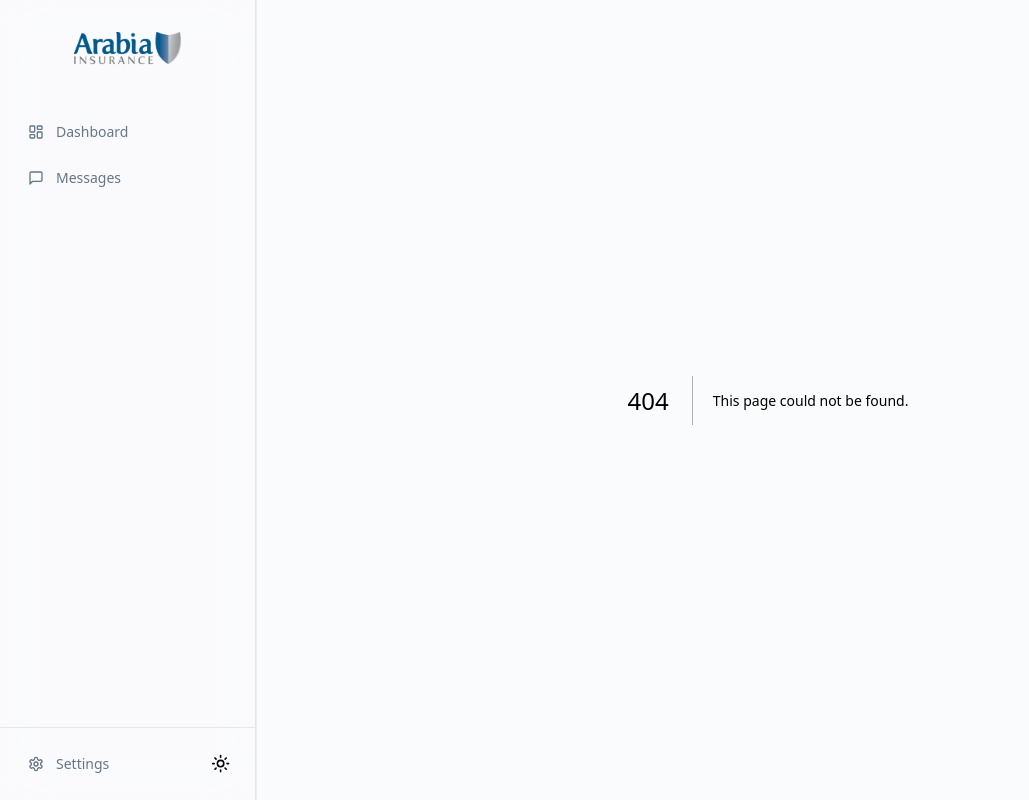
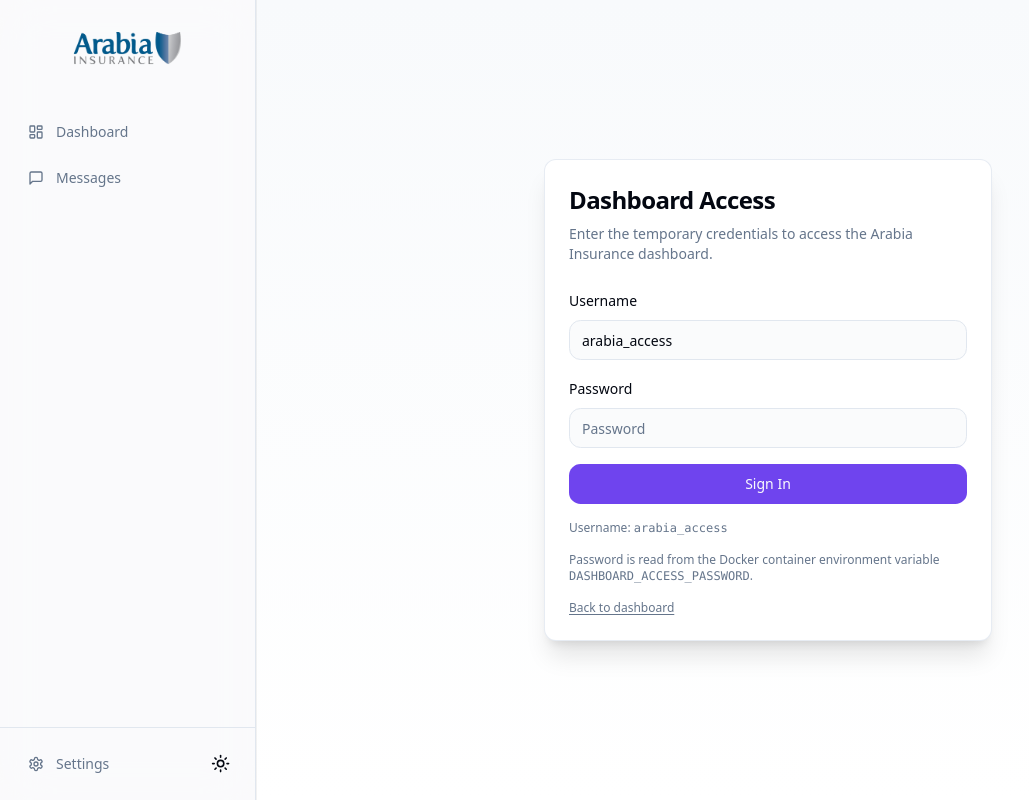
Before and after one commit to SawabP/arabia_insurance_dashboard, a Next.js app: page /auth in a window 1280 px wide. Before the commit this address had no page. Shown: the whole page, without its empty margins (0-1029 px from the left). Built offline with nearby package versions, Linux system fonts and the light colour scheme; no server answers.

Commit message:
Add simple auth gate and rename handoff metrics

```diff
--- a/docker-compose.yml
+++ b/docker-compose.yml
@@ -13,6 +13,7 @@ services:
       DB_USER: ${DB_USER:-arabia_insurance}
       DB_PASSWORD: ${DB_PASSWORD:-aivaa@edata.ae}
       DB_NAME: ${DB_NAME:-aiva}
+      DASHBOARD_ACCESS_PASSWORD: ${DASHBOARD_ACCESS_PASSWORD:-}
     networks:
       - default
       - n8n_default
--- /dev/null
+++ b/src/app/auth/actions.ts
@@ -0,0 +1,41 @@
+'use server';
+
+import { cookies } from 'next/headers';
+import { redirect } from 'next/navigation';
+import {
+    DASHBOARD_AUTH_COOKIE,
+    DASHBOARD_AUTH_COOKIE_VALUE,
+    DASHBOARD_AUTH_PASSWORD_ENV,
+    DASHBOARD_AUTH_USERNAME,
+} from '@/lib/simple-auth';
+
+export async function loginAction(formData: FormData) {
+    const username = String(formData.get('username') || '').trim();
+    const password = String(formData.get('password') || '');
+    const expectedPassword = process.env[DASHBOARD_AUTH_PASSWORD_ENV];
+
+    if (!expectedPassword) {
+        redirect('/auth?error=config');
+    }
+
+    if (username !== DASHBOARD_AUTH_USERNAME || password !== expectedPassword) {
+        redirect('/auth?error=invalid');
+    }
+
+    const cookieStore = await cookies();
+    cookieStore.set(DASHBOARD_AUTH_COOKIE, DASHBOARD_AUTH_COOKIE_VALUE, {
+        httpOnly: true,
+        sameSite: 'lax',
+        secure: process.env.NODE_ENV === 'production',
+        path: '/',
+        maxAge: 60 * 60 * 12, // 12 hours
+    });
+
+    redirect('/');
+}
+
+export async function logoutAction() {
+    const cookieStore = await cookies();
+    cookieStore.delete(DASHBOARD_AUTH_COOKIE);
+    redirect('/auth');
+}
--- /dev/null
+++ b/src/app/auth/page.tsx
@@ -0,0 +1,92 @@
+import Link from 'next/link';
+import { cookies } from 'next/headers';
+import { redirect } from 'next/navigation';
+import { Card, CardContent, CardHeader, CardTitle } from '@/components/ui/card';
+import { Input } from '@/components/ui/input';
+import { Button } from '@/components/ui/button';
+import { loginAction } from './actions';
+import { DASHBOARD_AUTH_COOKIE, DASHBOARD_AUTH_COOKIE_VALUE, DASHBOARD_AUTH_USERNAME } from '@/lib/simple-auth';
+
+interface AuthPageProps {
+    searchParams?: {
+        error?: string;
+    };
+}
+
+export default async function AuthPage({ searchParams }: AuthPageProps) {
+    const cookieStore = await cookies();
+    const isAuthed = cookieStore.get(DASHBOARD_AUTH_COOKIE)?.value === DASHBOARD_AUTH_COOKIE_VALUE;
+
+    if (isAuthed) {
+        redirect('/');
+    }
+
+    const error = searchParams?.error;
+    const errorMessage =
+        error === 'invalid'
+            ? 'Invalid username or password.'
+            : error === 'config'
+                ? 'Auth password is not configured in the container environment.'
+                : null;
+
+    return (
+        <div className="min-h-screen w-full bg-gradient-to-b from-slate-50 to-white dark:from-slate-950 dark:to-slate-900 flex items-center justify-center p-6">
+            <Card className="w-full max-w-md shadow-xl border-slate-200/80">
+                <CardHeader className="space-y-2">
+                    <CardTitle className="text-2xl font-bold tracking-tight">Dashboard Access</CardTitle>
+                    <p className="text-sm text-muted-foreground">
+                        Enter the temporary credentials to access the Arabia Insurance dashboard.
+                    </p>
+                </CardHeader>
+                <CardContent className="space-y-4">
+                    {errorMessage && (
+                        <div className="rounded-md border border-red-200 bg-red-50 px-3 py-2 text-sm text-red-700">
+                            {errorMessage}
+                        </div>
+                    )}
+
+                    <form action={loginAction} className="space-y-4">
+                        <div className="space-y-2">
+                            <label htmlFor="username" className="text-sm font-medium">Username</label>
+                            <Input
+                                id="username"
+                                name="username"
+                                autoComplete="username"
+                                placeholder="Username"
+                                defaultValue={DASHBOARD_AUTH_USERNAME}
+                                required
+                            />
+                        </div>
+
+                        <div className="space-y-2">
+                            <label htmlFor="password" className="text-sm font-medium">Password</label>
+                            <Input
+                                id="password"
+                                name="password"
+                                type="password"
+                                autoComplete="current-password"
+                                placeholder="Password"
+                                required
+                            />
+                        </div>
+
+                        <Button type="submit" className="w-full">
+                            Sign In
+                        </Button>
+                    </form>
+
+                    <p className="text-xs text-muted-foreground">
+                        Username: <span className="font-mono">{DASHBOARD_AUTH_USERNAME}</span>
+                    </p>
+                    <p className="text-xs text-muted-foreground">
+                        Password is read from the Docker container environment variable{' '}
+                        <span className="font-mono">DASHBOARD_ACCESS_PASSWORD</span>.
+                    </p>
+                    <p className="text-xs text-muted-foreground">
+                        <Link href="/" className="underline underline-offset-2">Back to dashboard</Link>
+                    </p>
+                </CardContent>
+            </Card>
+        </div>
+    );
+}
--- a/src/app/page.tsx
+++ b/src/app/page.tsx
@@ -25,9 +25,9 @@ const DASHBOARD_TOOLTIPS = {
     aiHealth: 'Internal AI health score from the dashboard quality index (0-100), combining automated resolution and lead conversion performance.',
     totalMessages: 'Total number of chat messages recorded in the selected date range and channel. Each row in the chats table counts as one message.',
     totalCustomers: 'Number of distinct customers in the selected range, deduplicated by phone, email, or session ID so repeat messages from the same person are counted once.',
-    escalationRate: 'Percentage of unique customers whose conversations were flagged as escalated to a human agent.',
-    aiQualityIndex: 'A custom 0-100 score that combines resolution rate and lead conversion rate. It is capped at 100 and used as a quick overall AI performance indicator.',
-    resolutionRate: 'Percentage of unique customers handled without human escalation. In this dashboard it is calculated as 100 minus escalation rate.',
+    escalationRate: 'Percentage of unique customers whose conversations were handed off to a human agent.',
+    aiQualityIndex: 'A cumulative AI-as-a-judge score that averages multiple graded conversation quality metrics (such as relevancy, accuracy, completeness, clarity, tone, and user-signal/health checks) into one overall performance number.',
+    resolutionRate: 'Percentage of unique customers handled by the AI without a human handoff. In this dashboard it is calculated as 100 minus Handoff Rate.',
     outputConversion: 'Percentage of unique customers who became high-intent leads (currently quote-form or contact-form submissions).',
     inbound: 'Messages sent by customers to the AI (records with direction = inbound).',
     outbound: 'Messages sent by the AI or system back to customers (records with direction = outbound).',
@@ -146,7 +146,7 @@ export default async function DashboardPage({ searchParams }: DashboardPageProps
                     </CardContent>
                 </Card>
 
-                {/* Escalation Rate */}
+                {/* Handoff Rate */}
                 <Card className="border-l-4 border-l-amber-500 group">
                     <CardContent className="p-6">
                         <div className="flex items-center justify-between space-y-0 pb-1">
@@ -157,7 +157,7 @@ export default async function DashboardPage({ searchParams }: DashboardPageProps
                         <div className="flex flex-col gap-1">
                             <div className="flex items-center justify-between">
                                 <div className="flex min-w-0 items-center gap-1.5">
-                                    <p className="text-base font-bold text-muted-foreground uppercase tracking-wider">ESCALATION RATE</p>
+                                    <p className="text-base font-bold text-muted-foreground uppercase tracking-wider">HANDOFF RATE</p>
                                     <InfoTooltip content={DASHBOARD_TOOLTIPS.escalationRate} />
                                 </div>
                                 <Sparkline data={kpiTrends} dataKey="escalated" color="#f59e0b" className="h-6 w-20" />
@@ -189,7 +189,7 @@ export default async function DashboardPage({ searchParams }: DashboardPageProps
                     </CardContent>
                 </Card>
 
-                {/* RESOLUTION RATE (New) */}
+                {/* AUTONOMOUS HANDLING RATE (Derived) */}
                 <Card className="border-l-4 border-l-emerald-600 group bg-emerald-50/10 dark:bg-emerald-950/10 transition-all hover:bg-emerald-50/20">
                     <CardContent className="p-6">
                         <div className="flex items-center justify-between space-y-0 pb-1">
@@ -200,7 +200,7 @@ export default async function DashboardPage({ searchParams }: DashboardPageProps
                         <div className="flex flex-col gap-1">
                             <div className="flex items-center justify-between">
                                 <div className="flex min-w-0 items-center gap-1.5">
-                                    <p className="text-base font-bold text-muted-foreground uppercase tracking-wider">RESOLUTION RATE</p>
+                                    <p className="text-base font-bold text-muted-foreground uppercase tracking-wider">AUTONOMOUS HANDLING RATE</p>
                                     <InfoTooltip content={DASHBOARD_TOOLTIPS.resolutionRate} />
                                 </div>
                                 <Sparkline data={qualityTrends} dataKey="score" color="#059669" className="h-6 w-20" />
--- a/src/components/dashboard/ai-insights.tsx
+++ b/src/components/dashboard/ai-insights.tsx
@@ -11,9 +11,9 @@ interface AIInsightsProps {
 }
 
 const AI_INSIGHTS_TOOLTIPS = {
-    module: 'Narrative recommendations generated from dashboard metrics like resolution rate, escalation rate, lead conversion, and engagement. These are heuristic suggestions, not raw database counts.',
-    highAutonomy: 'Triggered when the AI resolution rate is above 85%, meaning most customers are handled without human escalation.',
-    escalationSpike: 'Triggered when the AI resolution rate is not above 85%, highlighting a higher share of conversations needing human help.',
+    module: 'Narrative recommendations generated from dashboard metrics like autonomous handling rate, handoff rate, lead conversion, and engagement. These are heuristic suggestions, not raw database counts.',
+    highAutonomy: 'Triggered when the AI autonomous handling rate is above 85%, meaning most customers are handled without a human handoff.',
+    escalationSpike: 'Triggered when the AI autonomous handling rate is not above 85%, highlighting a higher share of conversations needing human handoff.',
     performanceLeading: 'Triggered when total high-intent leads in the selected period are above 50, using quote/contact form intent counts.',
     uxOptimization: 'A product-improvement suggestion based on engagement behavior (messages per customer), intended to reduce friction in common journeys.',
 } as const;
@@ -35,7 +35,7 @@ export function AIInsights({ metrics, topIntents, stats }: AIInsightsProps) {
             icon: <AlertCircle className="h-4 w-4 text-amber-500" />,
             title: "Escalation Spike",
             tooltip: AI_INSIGHTS_TOOLTIPS.escalationSpike,
-            description: `Current escalation rate is ${stats.escalationRate}%. This is slightly above seasonal norms.`,
+            description: `Current handoff rate is ${stats.escalationRate}%. This is slightly above seasonal norms.`,
             recommendation: "Check 'New Get-A-Quote' intent for friction - users might be dropping off at the payment step."
         });
     }
--- a/src/components/dashboard/quality-scoring.tsx
+++ b/src/components/dashboard/quality-scoring.tsx
@@ -13,8 +13,8 @@ interface QualityScoringProps {
 
 const QUALITY_TOOLTIPS = {
     module: 'Outcome Scoring summarizes AI performance using a weighted mix of automated resolution and lead conversion metrics.',
-    aiQualityIndex: 'A custom 0-100 score combining resolution rate and lead conversion rate, capped at 100 for easy monitoring.',
-    resolutionRate: 'Share of unique customers handled without human escalation (calculated here as 100 minus escalation rate).',
+    aiQualityIndex: 'A cumulative AI-as-a-judge score that averages multiple graded conversation metrics (for example relevancy, accuracy, completeness, clarity, tone, and conversation-health/user-signal checks) into one overall index.',
+    resolutionRate: 'Share of unique customers handled by the AI without a human handoff (calculated here as 100 minus Handoff Rate).',
     outputConversion: 'Share of unique customers who submitted high-intent actions like quote or contact forms.',
     trend: 'Daily quality score trend over time. Each bar shows the calculated AI quality score for that date.',
 } as const;
@@ -60,7 +60,7 @@ export function QualityScoring({ metrics, trends }: QualityScoringProps) {
                     <div className="space-y-1">
                         <p className="text-[10px] font-bold text-muted-foreground uppercase flex items-center gap-1.5">
                             <Percent className="h-3 w-3" />
-                            Resolution Rate
+                            Autonomous Handling Rate
                             <InfoTooltip content={QUALITY_TOOLTIPS.resolutionRate} />
                         </p>
                         <h3 className="text-3xl font-black">{metrics.resolutionRate}%</h3>
--- /dev/null
+++ b/src/lib/simple-auth.ts
@@ -0,0 +1,4 @@
+export const DASHBOARD_AUTH_COOKIE = "arabia_dashboard_auth";
+export const DASHBOARD_AUTH_COOKIE_VALUE = "1";
+export const DASHBOARD_AUTH_USERNAME = "arabia_access";
+export const DASHBOARD_AUTH_PASSWORD_ENV = "DASHBOARD_ACCESS_PASSWORD";
```
Also changed, not shown: src/middleware.ts (added, +26 -0 lines).
